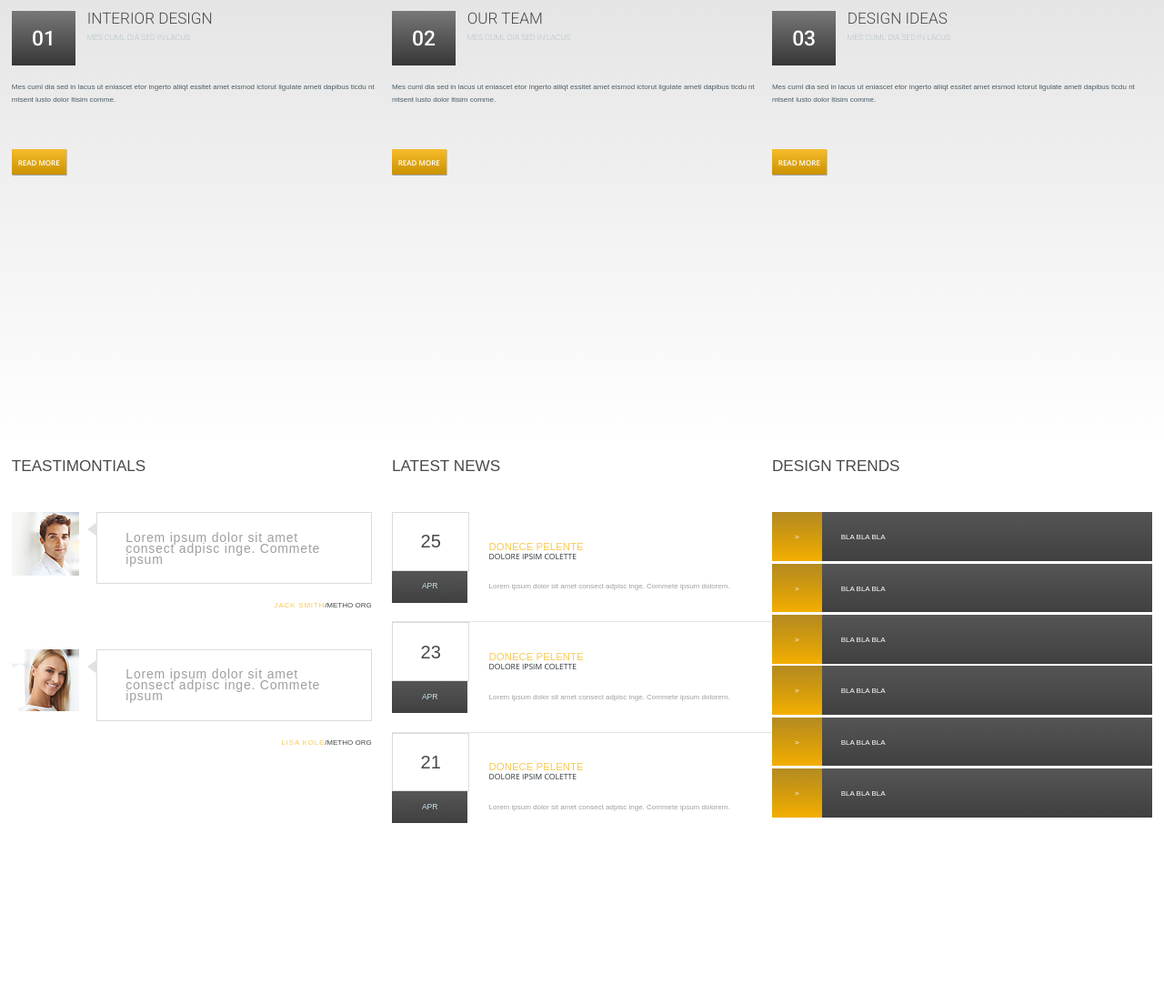
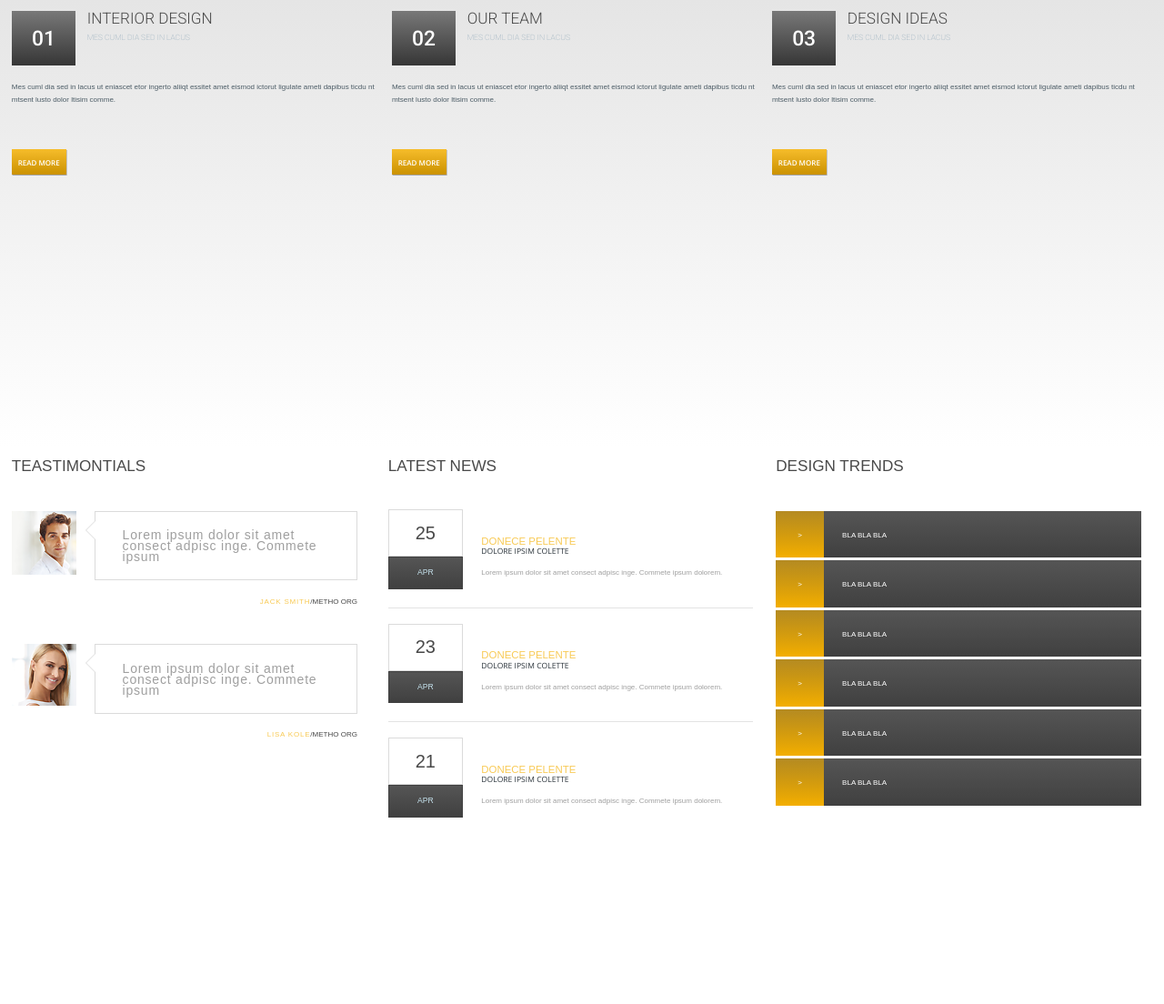
Before and after one commit to oleksii-s/26-10-fstk, a PHP site: page / in a window 1280 px wide. Shown: the part 1179-2283 px from the top of the page at 91% size. Run offline with PHP 8.4, Linux system fonts and the light colour scheme; some libraries are stand-ins or nearby versions.

Commit message:
1. Change some mistakes, from email

```diff
--- a/interior_design/css/style.css
+++ b/interior_design/css/style.css
@@ -81,6 +81,11 @@ header {
 
 .menu .mobile_menu {
     display: none;
+    width: 80%;
+    padding: 2%;
+    margin: 0 auto 5% auto;
+    background-color: rgba(183, 183, 183, 0.41);
+    font-size: 1.4rem;
 }
 
 .menu .menu_wrapper {
@@ -155,7 +160,7 @@ main {
 }
 
 .content_bottom > div {
-    width: 33.33%;
+    width: 32%;
     float: left;
 }
 
@@ -420,16 +425,26 @@ main div header {
     text-transform: none;
 }
 
-.testimonials ul li p:before {
+.testimonials ul li p:before, .testimonials ul li p:after {
     content: "";
+    display: block;
     position: absolute;
     right: 100%;
-    top: 10px;
     width: 0;
     height: 0;
-    border-top: 1rem inset transparent;
-    border-right: 1.4286rem dashed #e1e1e1;
-    border-bottom: 1rem inset transparent;
+    border-style: solid;
+}
+
+.testimonials ul li p:after {
+    top: 10px;
+    border-color: transparent #fff transparent transparent;
+    border-width: 10px;
+}
+
+.testimonials ul li p:before {
+    top: 9px;
+    border-color: transparent #dbdbdb transparent transparent;
+    border-width: 11px;
 }
 
 .testimonials ul li a{
@@ -443,12 +458,13 @@ main div header {
 
 .news {
     width: 100%;
+    padding: 0 1%;
 }
 
 .news ul {
     width: 100%;
     list-style-type: none;
-    margin: 10.0796% 0 0 0;
+    margin: 9.7% 0 0 0;
     padding: 0;
 }
 
@@ -462,24 +478,27 @@ main div header {
     border: none;
 }
 
+.news ul > :nth-child(n+2) {
+    margin-top: 4.2%;
+}
+
 .news ul li :first-child {
     width: 20%;
 }
 
 .news ul li :last-child {
     width: 70%;
-    height: 100%;
     margin-left: 5%;
 }
 
-.news ul li div {
+.news ul li > div {
     display: inline-block;
 }
 
 .news ul li .day{
     width: 100%;
     margin: 0;
-    padding: 25.3333% 0;
+    padding: 18.5% 0;
     font-size: 2.5rem;
     font-weight: 500;
     line-height: 2.5714rem;
@@ -495,6 +514,7 @@ main div header {
     font-size: 1.07rem;
     font-weight: 300;
     color: #c5e2ed;
+    border: 1px solid rgb(64, 64, 64);
     background-image: -webkit-linear-gradient(bottom, rgb(64, 64, 64), rgb(85, 85, 85));
     background-image: -moz-linear-gradient(bottom, rgb(64, 64, 64), rgb(85, 85, 85));
     background-image: -o-linear-gradient(bottom, rgb(64, 64, 64), rgb(85, 85, 85));
@@ -527,7 +547,7 @@ main div header {
 
 .news ul li :last-child p {
     width: 100%;
-    margin: 7% 0 0 0;
+    margin: 4% 0 0 0;
     color: #9f9f9f;
     font-family: "Arial", sans-serif;
     font-size: 1rem;
@@ -538,6 +558,7 @@ main div header {
 
 .design_trends {
     width: 100%;
+    padding: 0 1%;
 }
 
 .design_trends ul {
@@ -676,12 +697,20 @@ footer span {
 
     .menu .mobile_menu {
         display: block;
-        width: 50%;
-        margin: 0 auto 5% auto;
     }
 
     .menu .menu_wrapper {
         display: none;
+    }
+
+    .menu .label_name :first-child {
+        font-size: 4rem;
+        line-height: 3rem;
+    }
+
+    .menu .label_name :last-child {
+        font-size: 4rem;
+        line-height: 3rem;
     }
 
     .header_middle .caption{
```
